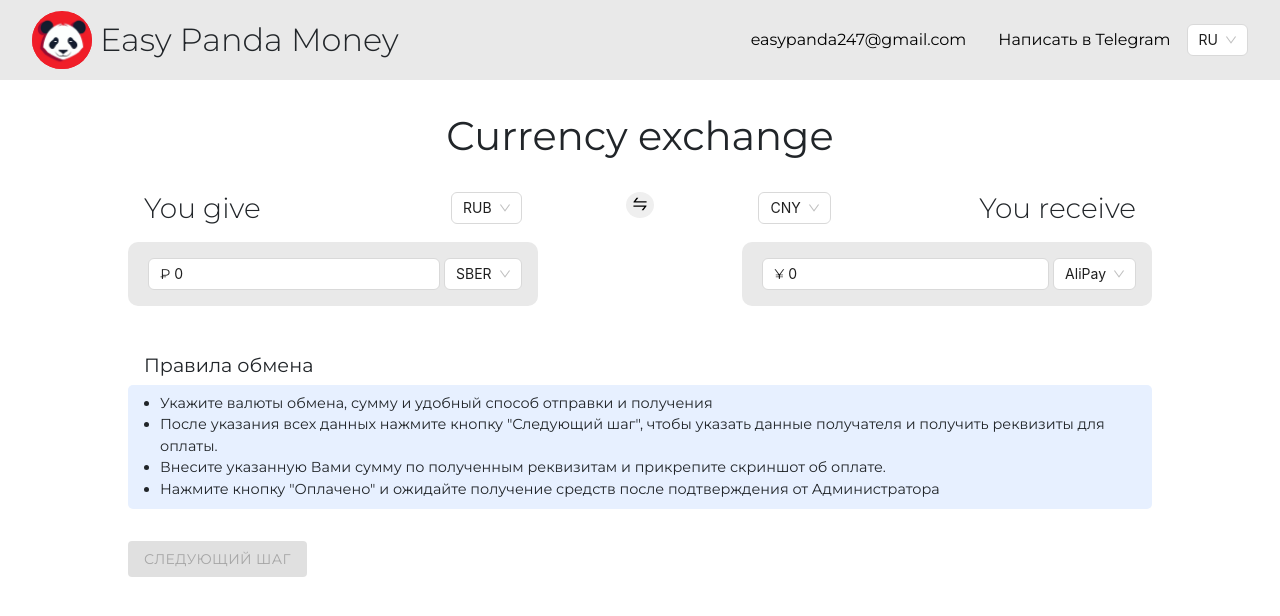
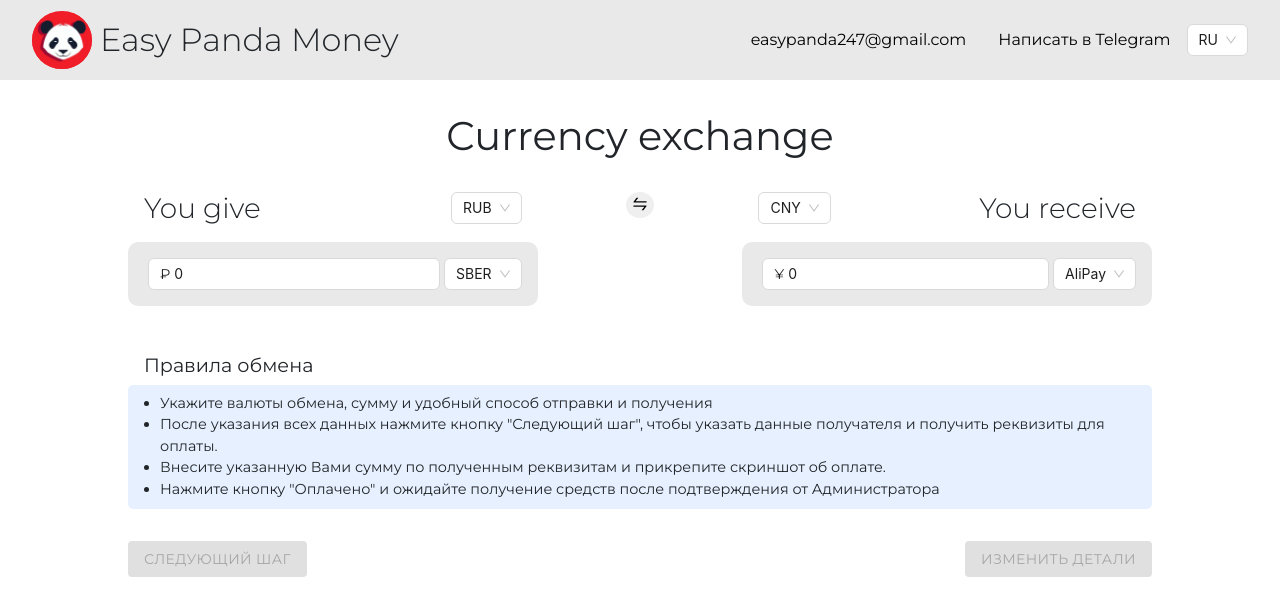
Before and after one commit to senak322/easypanda_site, a React (Create React App) app: page / in a window 1280 px wide. Shown: the top 616 px of the page. Built offline with nearby package versions, Linux system fonts and the light colour scheme.

Commit message:
add disabled and back btn

```diff
--- a/src/App.tsx
+++ b/src/App.tsx
@@ -29,10 +29,7 @@ import { Banks } from "./types/types";
 import { getExchangeRate } from "./utils/api";
 import { ALLOWED_FILE_TYPES, MAX_FILE_SIZE } from "./utils/config";
 
-
-
 function App() {
-
   const banks: Banks = {
     rub: ["sber"],
     cny: ["alipay", "wechat"],
@@ -198,6 +195,10 @@ function App() {
     appDispatch(setStep(step + 1));
   }, [appDispatch, step]);
 
+  const handleBackStep = useCallback(() => {
+    appDispatch(setStep(step - 1));
+  }, [appDispatch, step]);
+
   const handleChangeFirstName = useCallback(
     (e: React.ChangeEvent<HTMLInputElement>) => {
       const valueFromInput = String(e.target.value);
@@ -227,18 +228,25 @@ function App() {
       console.log(file);
       if (file) {
         if (!ALLOWED_FILE_TYPES.includes(file.type)) {
-          appDispatch(setAlert({
-            message: "Недопустимый формат файла. Поддерживаются только PNG, JPEG и JPG.",
-            severity: "error",
-          }))
+          appDispatch(
+            setAlert({
+              message:
+                "Недопустимый формат файла. Поддерживаются только PNG, JPEG и JPG.",
+              severity: "error",
+            })
+          );
           appDispatch(setUploadedFileDetails(undefined));
           return;
         }
         if (file.size > MAX_FILE_SIZE) {
-          appDispatch(setAlert({
-            message: `Файл слишком большой. Максимальный размер файла: ${MAX_FILE_SIZE / 1024 / 1024} MB.`,
-            severity: "error",
-          }))
+          appDispatch(
+            setAlert({
+              message: `Файл слишком большой. Максимальный размер файла: ${
+                MAX_FILE_SIZE / 1024 / 1024
+              } MB.`,
+              severity: "error",
+            })
+          );
           appDispatch(setUploadedFileDetails(undefined));
           return;
         }
@@ -247,10 +255,9 @@ function App() {
           size: file.size,
           lastModified: file.lastModified,
         };
-        appDispatch(setAlert({message: "", severity: "success",}))
+        appDispatch(setAlert({ message: "", severity: "success" }));
         appDispatch(setUploadedFileDetails(fileDetails));
       } else {
-
         appDispatch(setUploadedFileDetails(undefined));
       }
     },
@@ -268,6 +275,8 @@ function App() {
               <CurrencyConverter
                 isDisabled={!isCurrencyNextDisabled}
                 handleNextStep={handleNextStep}
+                step={step}
+                handleBackStep={handleBackStep}
               >
                 <Currency
                   title="You give"
@@ -280,11 +289,13 @@ function App() {
                   banks={banks}
                   selectedBank={instances.give.selectedBank}
                   onBankChange={onGiveBankChange}
+                  step={step}
                 />
                 <button
                   onClick={reverseCurrency}
                   className="main__arrow-btn"
                   type="button"
+                  disabled={step > 1}
                 >
                   <SwapOutlined />
                 </button>
@@ -299,6 +310,7 @@ function App() {
                   banks={banks}
                   selectedBank={instances.receive.selectedBank}
                   onBankChange={onReceiveBankChange}
+                  step={step}
                 />
               </CurrencyConverter>
 
@@ -317,7 +329,6 @@ function App() {
         />
         {/* <Route path="/payment-details" element={<PaymentDetails />} /> */}
       </Routes>
-
     </div>
   );
 }
--- a/src/components/Currency/Currency.tsx
+++ b/src/components/Currency/Currency.tsx
@@ -20,6 +20,7 @@ interface CurrencyProps {
   banks: Banks;
   onBankChange: (value: string) => void;
   selectedBank: string;
+  step: number
 }
 
 function Currency({
@@ -30,6 +31,7 @@ function Currency({
   sum,
   changeSum,
   onBankChange,
+  step
 }: CurrencyProps) {
   const windowWidth = useWindowWidth();
   const { instances } = useSelector((state: RootState) => state.currency);
@@ -65,6 +67,7 @@ function Currency({
               onCurrencyChange={onCurrencyChange}
               allCurrencies={allCurrencies}
               disabledCurrency={disabledCurrency}
+              step={step}
             />
           </>
         ) : windowWidth >= 700 ? (
@@ -74,6 +77,7 @@ function Currency({
               onCurrencyChange={onCurrencyChange}
               allCurrencies={allCurrencies}
               disabledCurrency={disabledCurrency}
+              step={step}
             />
             <CurrencyTitle title={title} />
           </>
@@ -85,6 +89,7 @@ function Currency({
               onCurrencyChange={onCurrencyChange}
               allCurrencies={allCurrencies}
               disabledCurrency={disabledCurrency}
+              step={step}
             />
           </>
         )}
@@ -95,6 +100,7 @@ function Currency({
           className="mx-1 currency__input"
           value={sum}
           onChange={handleChangeSum}
+          disabled={step > 1}
           prefix={
             selectedCurrency === "RUB"
               ? "₽"
@@ -110,6 +116,7 @@ function Currency({
           }
         />
         <Select
+        disabled={step > 1}
           value={selectedBank}
           onChange={onBankChange}
           options={correctBanks.map((bank: string) => ({
--- a/src/components/CurrencyConverter/CurrencyConverter.scss
+++ b/src/components/CurrencyConverter/CurrencyConverter.scss
@@ -18,4 +18,9 @@
     margin-top: 2rem;
     justify-content: space-between;
   }
+  &__btn-container {
+    display: flex;
+    justify-content: space-between;
+    width: 100%;
+  }
 }
--- a/src/components/CurrencyConverter/CurrencyConverter.tsx
+++ b/src/components/CurrencyConverter/CurrencyConverter.tsx
@@ -7,22 +7,35 @@ interface CurrencyConverterProps {
   children: React.ReactNode;
   handleNextStep: () => void;
   isDisabled: boolean;
+  step: number;
+  handleBackStep: () => void;
 }
 
 function CurrencyConverter({
   children,
   handleNextStep,
   isDisabled,
+  step,
+  handleBackStep
 }: CurrencyConverterProps) {
   return (
     <section className="converter">
       <div className="converter__wrapper">{children} </div>
       <Rools title="Правила обмена" list={roolsLi} />
-      <NextStepBtn
-        handleNextStep={handleNextStep}
-        isDisabled={isDisabled}
-        title="Следующий шаг"
-      />
+      <div className="converter__btn-container">
+        <NextStepBtn
+          handleNextStep={handleNextStep}
+          isDisabled={isDisabled}
+          title="Следующий шаг"
+          color="primary"
+        />
+        <NextStepBtn
+          handleNextStep={handleBackStep}
+          isDisabled={step === 1}
+          title="Изменить детали"
+          color="success"
+        />
+      </div>
     </section>
   );
 }
--- a/src/components/CurrencySelect/CurrencySelect.tsx
+++ b/src/components/CurrencySelect/CurrencySelect.tsx
@@ -6,6 +6,7 @@ interface CurrencySelectProps {
   onCurrencyChange: (value: string) => void;
   allCurrencies: string[];
   disabledCurrency: string;
+  step: number
 }
 
 function CurrencySelect({
@@ -13,9 +14,13 @@ function CurrencySelect({
   onCurrencyChange,
   allCurrencies,
   disabledCurrency,
+  step
 }: CurrencySelectProps) {
   const isDisabledCurrency = (currency: string): boolean => {
     // Условие для невозможности выбора RUB и UAH друг для друга
+    if(step > 1) {
+      return true
+    }
     if (
       (selectedCurrency === "CNY")
     ) {
--- a/src/components/NextStepBtn/NextStepBtn.tsx
+++ b/src/components/NextStepBtn/NextStepBtn.tsx
@@ -6,19 +6,21 @@ interface NextStepBtnProps {
   handleNextStep: () => void;
   isDisabled: boolean
   title: string
+  color: "error" | "info" | "success" | "warning" | "inherit" | "primary" | "secondary"
 }
 
 function NextStepBtn({
   handleNextStep,
   isDisabled,
   title,
+  color
 }: NextStepBtnProps) {
   return (
     <Button
       className="next-btn"
       variant="contained"
       disabled={isDisabled}
-      color="primary"
+      color={color}
       onClick={handleNextStep}
       title="Следующий шаг"
     >
--- a/src/components/PaymentDetails/PaymentDetails.scss
+++ b/src/components/PaymentDetails/PaymentDetails.scss
@@ -28,10 +28,17 @@
     background-color: $bg-blue;
     font-size: 0.8rem;
     display: flex;
-    flex-direction: column;
+    // flex-direction: column;
+    justify-content: flex-start;
     align-items: center;
-    width: 80%;
+    width: 100%;
     margin: auto;
     border-radius: 5px;
   }
+  &__done {
+    border: 3px solid #10ff10;;
+    border-radius: 50%;
+    background-color: white;
+    margin: 1rem;
+  }
 }
--- a/src/components/PaymentDetails/PaymentDetails.tsx
+++ b/src/components/PaymentDetails/PaymentDetails.tsx
@@ -7,6 +7,7 @@ import { styled } from "@mui/material/styles";
 import NextStepBtn from "../NextStepBtn/NextStepBtn";
 import Rools from "../Rools/Rools";
 import { paymentLi } from "../../utils/config";
+import DoneIcon from "@mui/icons-material/Done";
 
 interface PaymentDetailsProps {
   isDisabled: boolean;
@@ -25,9 +26,15 @@ function PaymentDetails({
   handleChangeBankAccount,
   handleFileChange,
 }: PaymentDetailsProps) {
-  const { instances, firstName, lastName, bankAccount, uploadedFileDetails, alertMessage, alertSeverity } = useSelector(
-    (state: RootState) => state.currency
-  );
+  const {
+    instances,
+    firstName,
+    lastName,
+    bankAccount,
+    uploadedFileDetails,
+    alertMessage,
+    alertSeverity,
+  } = useSelector((state: RootState) => state.currency);
 
   const VisuallyHiddenInput = styled("input")({
     clip: "rect(0 0 0 0)",
@@ -100,17 +107,23 @@ function PaymentDetails({
                 Загрузить QR
                 <VisuallyHiddenInput type="file" onChange={handleFileChange} />
               </Button>
-
             )}
-
           </div>
           {uploadedFileDetails && (
-                <div className="payment__file-details">
-                  <p>Имя файла: {uploadedFileDetails.name}</p>
-                  <p>Размер файла: {uploadedFileDetails.size} байт</p>
-                </div>
-              )}
-              {alertMessage && <Alert severity={alertSeverity}>{alertMessage}</Alert>}
+            <div className="payment__file-details">
+              <div className="payment__done">
+                <DoneIcon />
+              </div>
+              <div className="my-2">
+                <h5>Файл загружен:</h5>
+                <p className="m-0">Имя файла: {uploadedFileDetails.name}</p>
+                <p className="m-0">Размер файла: {uploadedFileDetails.size} байт</p>
+              </div>
+            </div>
+          )}
+          {alertMessage && (
+            <Alert severity={alertSeverity}>{alertMessage}</Alert>
+          )}
         </div>
         <Rools
           title="Примечание"
@@ -130,6 +143,7 @@ function PaymentDetails({
           handleNextStep={handleNextStep}
           isDisabled={isDisabled}
           title="Создать заявку"
+          color="primary"
         />
       </div>
     </section>
```
